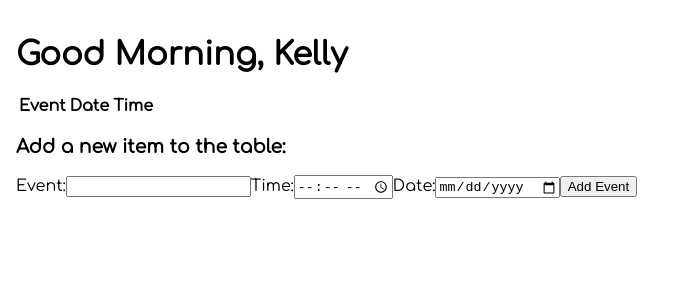
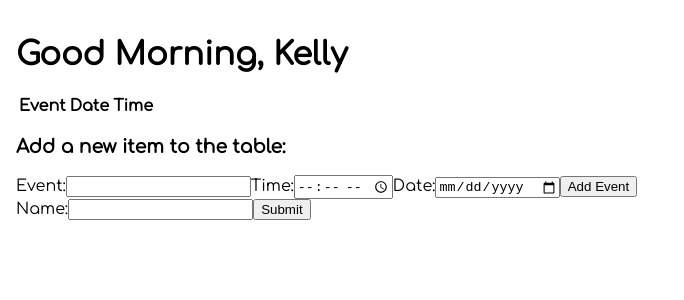
Before and after one commit to asymptotebag/sunny-side, a React app: page / in a window 1280 px wide. Shown: the top 300 px of the page, without its empty margins (0-684 px from the left). Built offline with nearby package versions, Linux system fonts and the light colour scheme.

Commit message:
Update App.js

```diff
--- a/src/App.js
+++ b/src/App.js
@@ -55,7 +55,13 @@
           newTime={ this.state.time }
           newDate={ this.state.date } />
 
-
+      <form onSubmit={this.handleSubmit}>
+        <label>
+          Name:
+          <input type="text" value={this.state.value} onChange={this.handleChange} />
+        </label>
+        <input type="submit" value="Submit" />
+      </form>
 
       </div>
       {/* <Router>
```
